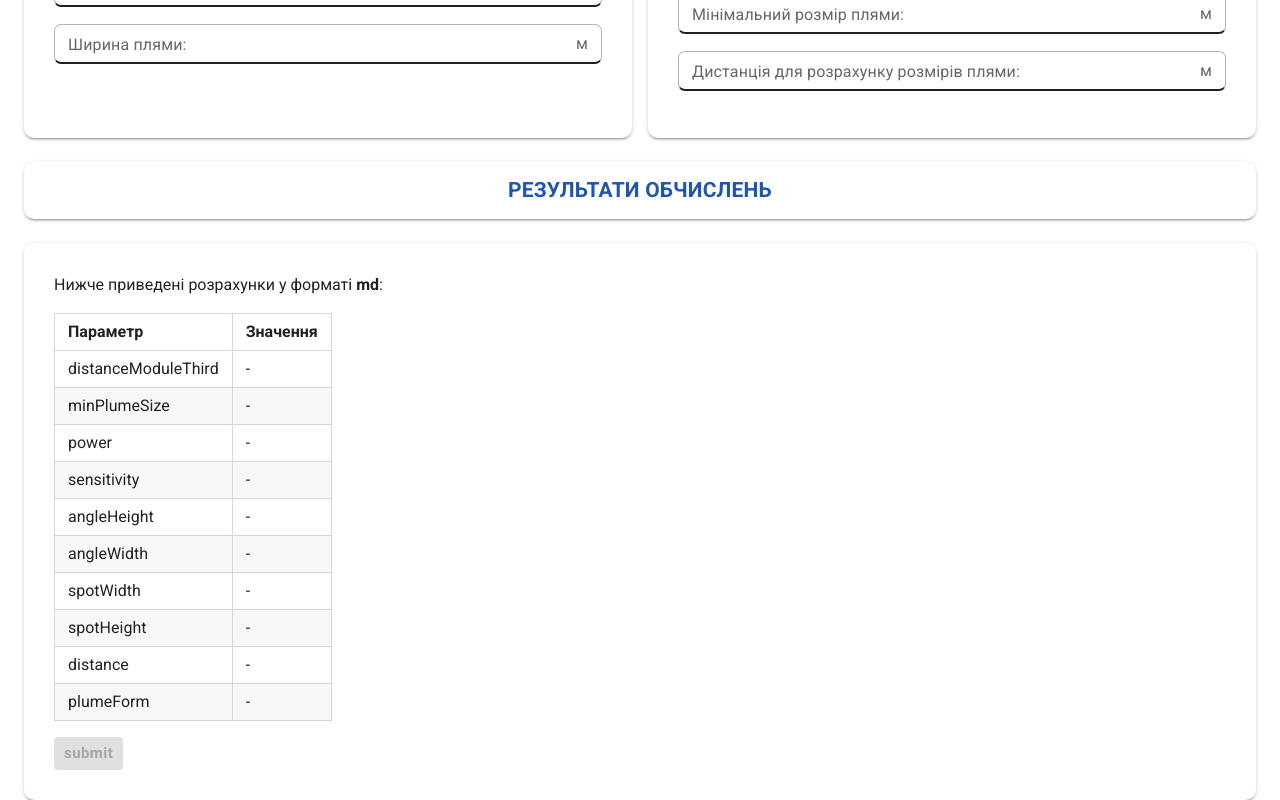
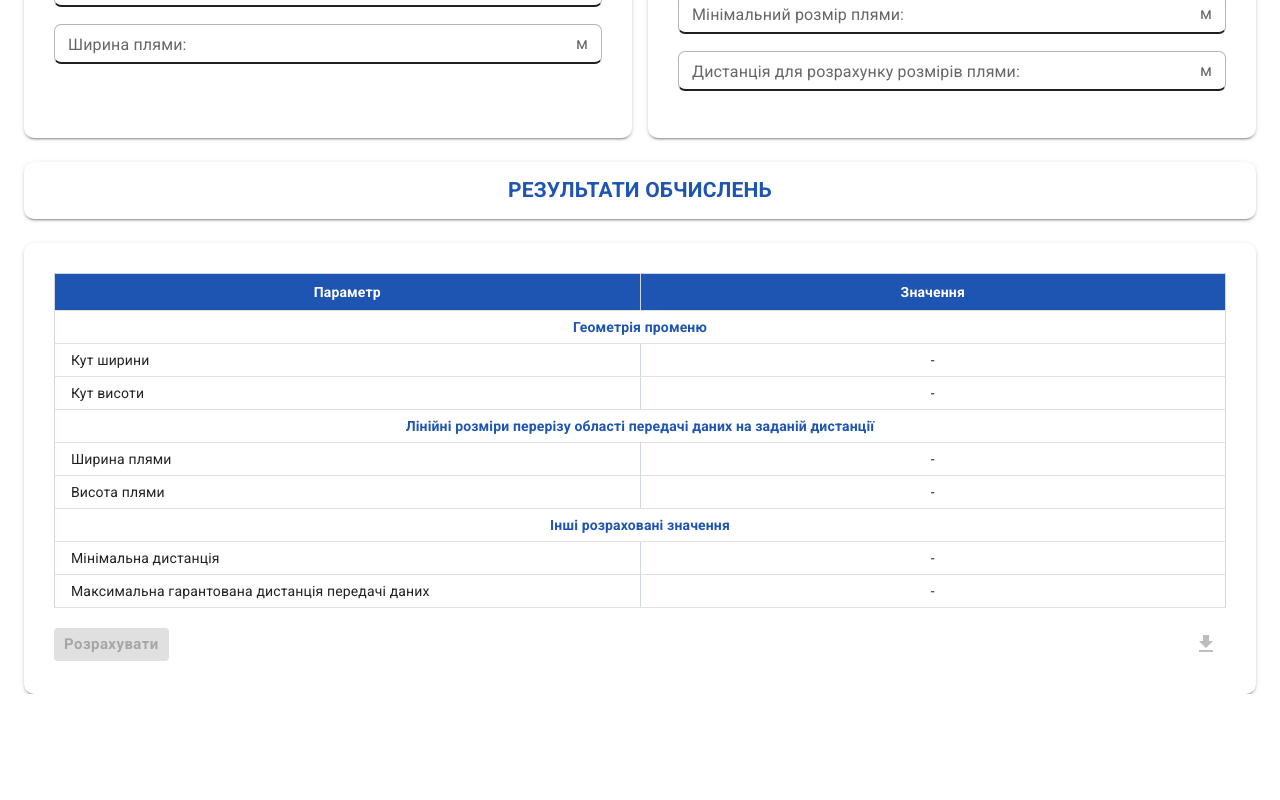
Before and after one commit to Skiftech-project/optiflow-frontend, a React (Vite) app: page /calculator in a window 1280 px wide. Shown: the part 538-1338 px from the top of the page. After the commit the page ends 1232 px from the top, so only its background shows below. Built offline with nearby package versions, Linux system fonts and the light colour scheme.

Commit message:
added output block

```diff
--- a/src/components/pages/CalculatorPage.jsx
+++ b/src/components/pages/CalculatorPage.jsx
@@ -1,16 +1,18 @@
 import { useState } from 'react';
+
 import { yupResolver } from '@hookform/resolvers/yup';
 import { FormProvider, useForm } from 'react-hook-form';
-import { Stack } from '@mui/material';
+import { IconButton, Stack, Tooltip } from '@mui/material';
+import DownloadIcon from '@mui/icons-material/Download';
 
-import { TitleBlock, Button, Block } from '../ui';
+import { TitleBlock, Button, Block, Table } from '../ui';
 import { FormBlock } from '../interface';
+import { saveToMarkdownFile } from 'src/core/utils';
+import { useOptiflowService } from 'src/core/services';
 import { validationSchemaCalc } from 'src/core/shemes';
-import Markdown from 'react-markdown';
-import remarkGfm from 'remark-gfm';
 
 const CalculatorPage = () => {
-    const [data, setData] = useState({});
+    const [data, setData] = useState(null);
 
     const methods = useForm({
         defaultValues: {
@@ -28,47 +30,58 @@ const CalculatorPage = () => {
         resolver: yupResolver(validationSchemaCalc),
         mode: 'all',
     });
+    const { calculateData } = useOptiflowService();
 
     const handleSubmit = data => {
-        console.log(JSON.stringify(data, null, 2));
-        setData(data);
+        setData(calculateData(data));
     };
 
-    const markdownData = `
-
-Нижче приведені розрахунки у форматі **md**:
-
-| Параметр | Значення   |
-| ----- | ------- |
-| distanceModuleThird  | ${data.distanceModuleThird || '-'} |
-| minPlumeSize | ${data.minPlumeSize || '-'} |
-| power | ${data.power || '-'} |
-| sensitivity | ${data.sensitivity || '-'} |
-| angleHeight | ${data.angleHeight || '-'} |
-| angleWidth | ${data.angleWidth || '-'} |
-| spotWidth | ${data.spotWidth || '-'} |
-| spotHeight | ${data.spotHeight || '-'} |
-| distance | ${data.distance || '-'} |
-| plumeForm | ${data.plumeForm || '-'} |
-`;
+    const tooltipText = !data ? null : (
+        <span>
+            save as <b>.md</b>
+        </span>
+    );
 
     return (
         <FormProvider {...methods}>
-            <Stack sx={{ marginTop: '70px' }} direction="column" spacing={3}>
+            <Stack
+                sx={{ marginTop: '70px', marginBottom: '70px' }}
+                direction="column"
+                spacing={3}
+            >
                 <TitleBlock block>Калькулятор розсіяння зони випромінювання</TitleBlock>
                 <FormBlock />
                 <TitleBlock block>Результати обчислень</TitleBlock>
 
                 <Block padding="30px">
-                    <Markdown remarkPlugins={[remarkGfm]}>{markdownData}</Markdown>
+                    <Table tableData={data} />
 
-                    <Button
-                        disabled={!methods.formState.isValid}
-                        onClick={methods.handleSubmit(handleSubmit)}
-                        color="primary"
+                    <Stack
+                        direction="row"
+                        justifyContent="space-between"
+                        alignItems="center"
                     >
-                        submit
-                    </Button>
+                        <Button
+                            disabled={!methods.formState.isValid}
+                            onClick={methods.handleSubmit(handleSubmit)}
+                            color="primary"
+                        >
+                            Розрахувати
+                        </Button>
+
+                        <Tooltip title={tooltipText}>
+                            <span>
+                                <IconButton
+                                    aria-label="save"
+                                    color="primary"
+                                    disabled={!data}
+                                    onClick={() => saveToMarkdownFile(data)}
+                                >
+                                    <DownloadIcon />
+                                </IconButton>
+                            </span>
+                        </Tooltip>
+                    </Stack>
                 </Block>
             </Stack>
         </FormProvider>
```
